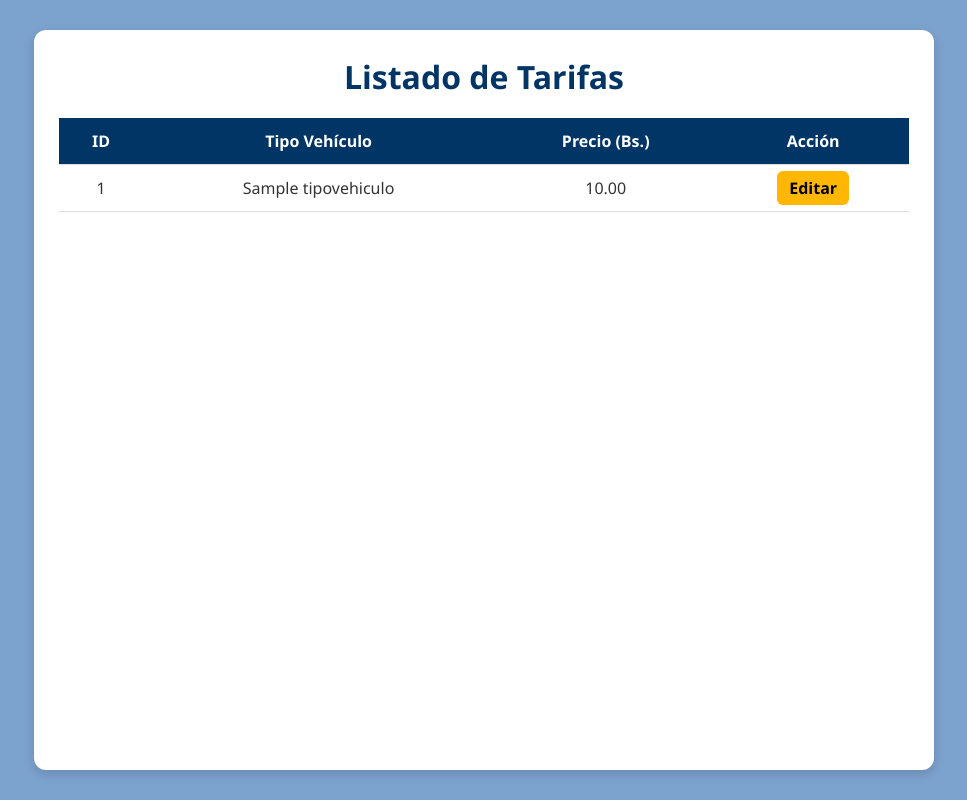
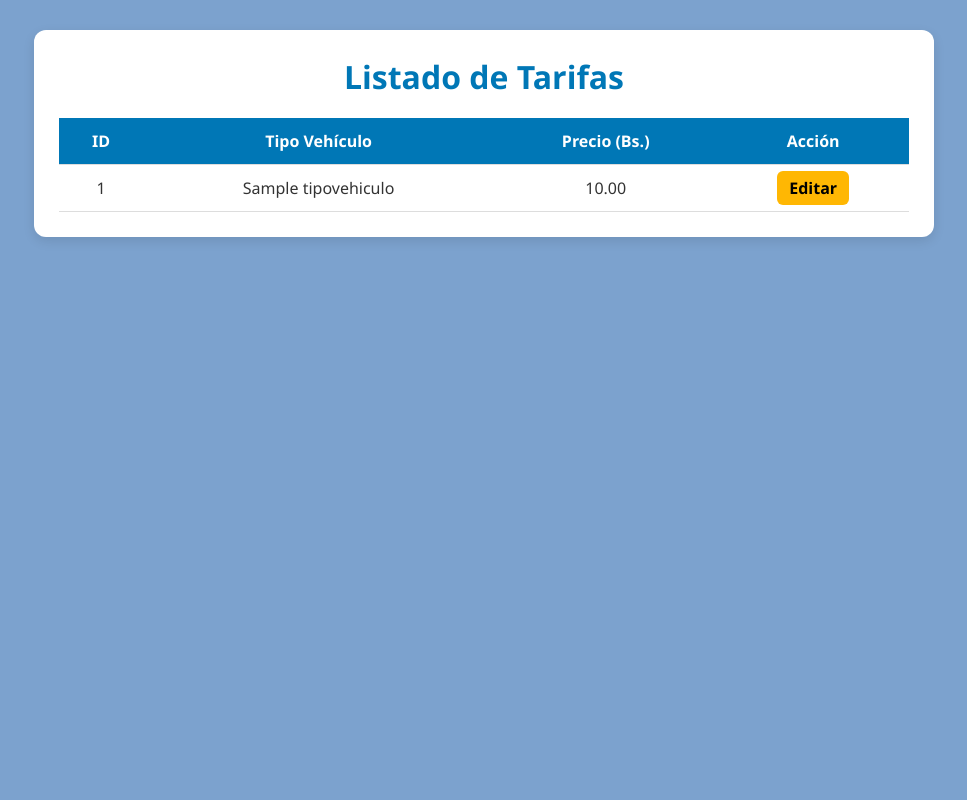
Before and after one commit to GilgameshGNU/proyecto-parqueo, a PHP site: page /secciones/tarifa/tarifas.php in a window 1280 px wide. Shown: the whole page, without its empty margins (156-1123 px from the left). Run offline with PHP 8.4, Linux system fonts and the light colour scheme; tables that the repository leaves empty or names only in its code hold one stand-in row (values such as "Sample post").

Commit message:
corrijiendo css

```diff
--- a/secciones/tarifa/tarifas.css
+++ b/secciones/tarifa/tarifas.css
@@ -7,20 +7,18 @@
 }
 
 body {
-    background: #7CA2CE; /* Fondo azul que pediste */
+    background: #7CA2CE;
     color: #333;
     display: flex;
     justify-content: center;
     padding: 30px;
-    min-height: 100vh;
 }
 
-/* Contenedor principal */
 .container {
     background: #fff;
     padding: 25px;
     border-radius: 12px;
-    box-shadow: 0 4px 12px rgba(0,0,0,0.15);
+    box-shadow: 0 4px 12px rgba(0,0,0,0.1);
     width: 100%;
     max-width: 900px;
 }
@@ -28,7 +26,7 @@ body {
 h1 {
     text-align: center;
     margin-bottom: 20px;
-    color: #003566;
+    color: #0077b6;
 }
 
 /* Tabla de tarifas */
@@ -39,7 +37,7 @@ table {
 }
 
 table thead {
-    background: #003566;
+    background: #0077b6;
     color: white;
 }
 
@@ -49,9 +47,9 @@ table th, table td {
     border-bottom: 1px solid #ddd;
 }
 
-table tr:hover {
+/* table tr:hover {
     background: #f1f1f1;
-}
+} */
 
 .btn-edit {
     background: #ffb703;
@@ -60,7 +58,6 @@ table tr:hover {
     text-decoration: none;
     color: black;
     font-weight: bold;
-    transition: 0.3s;
 }
 
 .btn-edit:hover {
@@ -102,7 +99,6 @@ form input {
     border-radius: 8px;
     cursor: pointer;
     font-size: 15px;
-    transition: 0.3s;
 }
 
 .btn-save:hover {
@@ -116,7 +112,6 @@ form input {
     text-decoration: none;
     color: #333;
     font-size: 15px;
-    transition: 0.3s;
 }
 
 .btn-back:hover {
```
